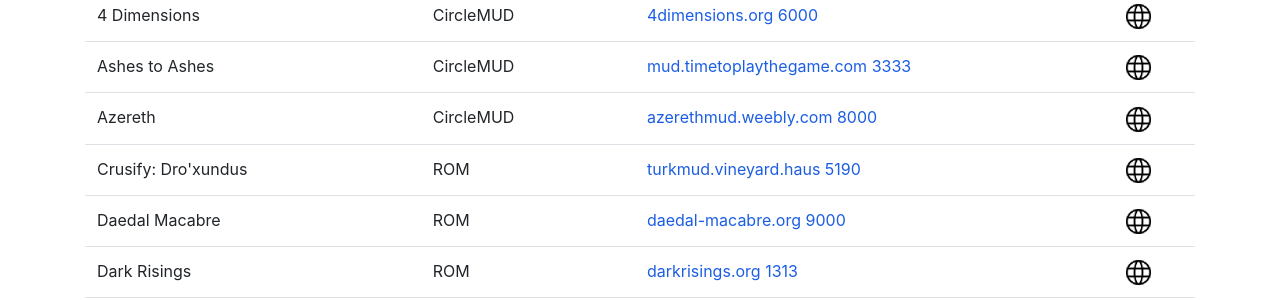
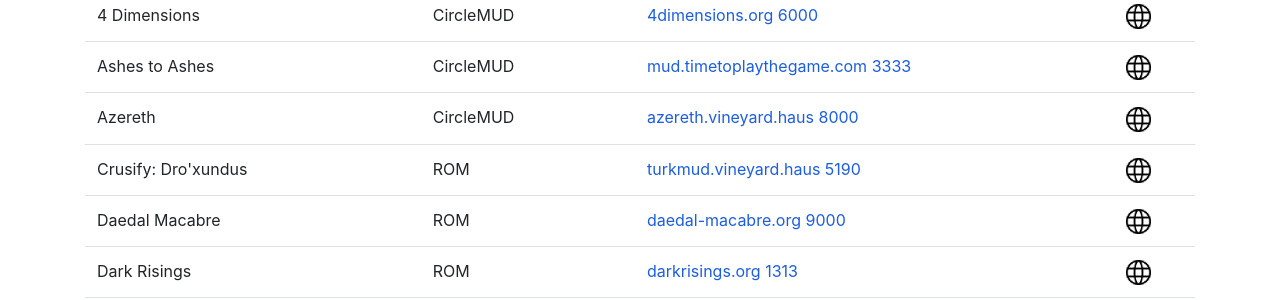
Before and after one commit to vintnerhaus/vineyard.haus, a Jekyll site: the page built from muds.html, in a window 1280 px wide. Shown: the part 303-603 px from the top of the page. Built offline with Jekyll 4.4.1, drawn with Linux system fonts in a browser that asks for light colours; nearby versions of some CDN libraries; Markdown is read by kramdown in place of the engine named in the settings.

Commit message:
Update mud_list.json

```diff
--- a/_data/mud_list.json
+++ b/_data/mud_list.json
@@ -137,8 +137,8 @@
     {
       "mud_name": "Azereth",
       "server": "CircleMUD",
-      "site": "azereth.vineyard.haus",
-      "server_address": "azerethmud.weebly.com",
+      "site": "azerethmud.weebly.com",
+      "server_address": "azereth.vineyard.haus",
       "server_port": "8000",
     }
   ]
```
